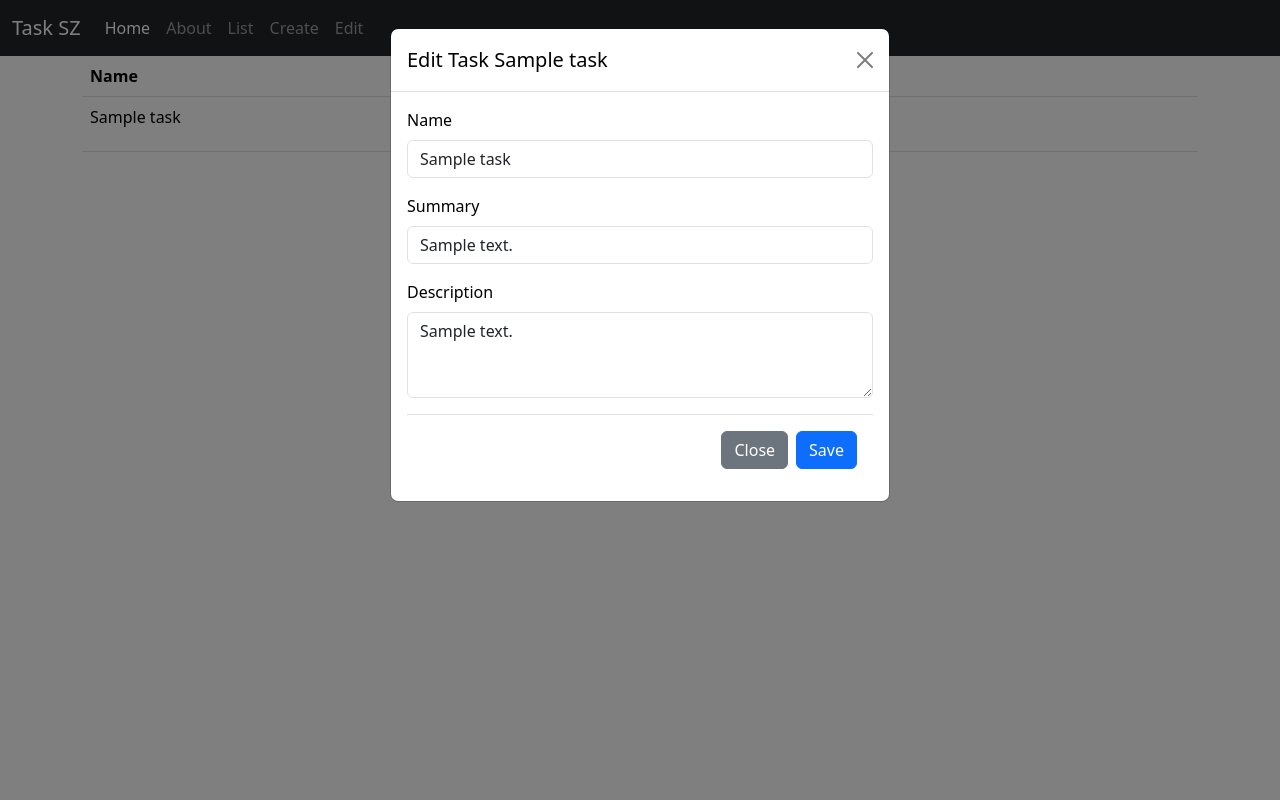
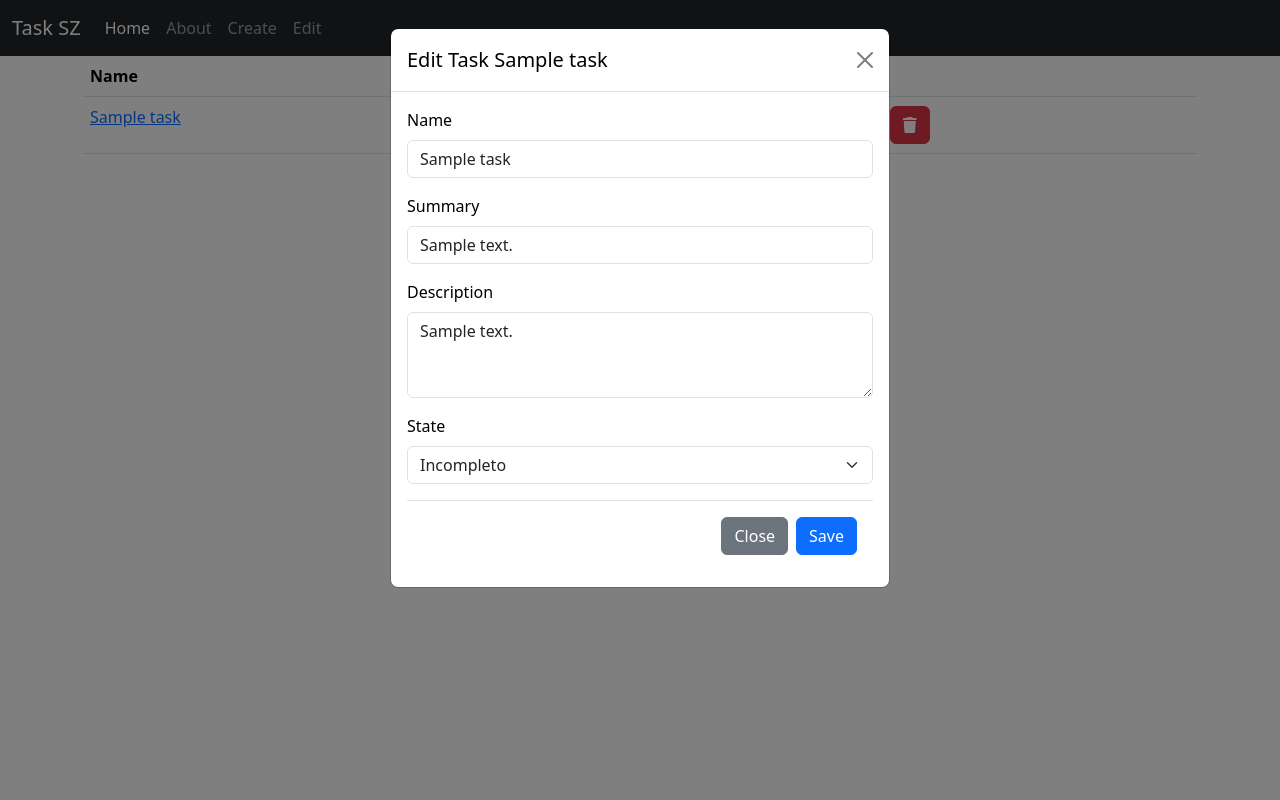
Before and after one commit to Mauricio-Chavez/task_mgr_completed, a Flask app: page /tasks/edit in a window 1280 px wide, after a click that opens the changed part. Run offline with Flask 3, Linux system fonts and the light colour scheme; a database or web service that is not in the repository returns one stand-in record (values such as "Sample title"); data that the repository does not hold is empty; some libraries are stand-ins or nearby versions.

Commit message:
Final Report Update

```diff
--- a/frontend/app/routes.py
+++ b/frontend/app/routes.py
@@ -76,21 +76,79 @@ def edit():
         response.status_code
     )
 
+@app.get('/tasks/<msg>')
+def success(msg):
+    return render_template('success.html',msg=msg)
+
 @app.post('/tasks/<int:pk>')
 def update(pk):
+    print('update')
     url = "%s/%s" % (BACKEND_URL,pk)
-    name = request.form['name']
-    summary = request.form['summary']
-    description = request.form['description']
-    data = {
-        'name': name,
-        'summary': summary,
-        'description': description
-    }
-    response = requests.put(url, json=data)
+    method = request.form['_method']
+    if method == 'DELETE':
+        print('delete')
+        response = requests.delete(url)
+        if response.status_code == 204:
+            return redirect(url_for('success', msg='Task deleted successfully'))
+        return(
+            render_template('error.html',err=response.status_code),
+            response.status_code
+        )
+    elif method == 'PUT':
+        name = request.form['name']
+        summary = request.form['summary']
+        description = request.form['description']
+        state = request.form['state']
+        if state == 'True':
+            state = True
+        else:
+            state = False
+        data = {
+            'name': name,
+            'summary': summary,
+            'description': description,
+            'is_done': state
+        }
+        response = requests.put(url, json=data)
+        if response.status_code == 204:
+            return redirect(url_for('success', msg='Task updated successfully'))
+        return(
+            render_template('error.html',err=response.status_code),
+            response.status_code
+        )
+
+@app.delete('/tasks/<int:pk>')
+def delete(pk):
+    url = "%s/%s" % (BACKEND_URL,pk)
+    response = requests.delete(url)
+    if response.status_code == 204:
+        return redirect(url_for('success', msg='Task deleted successfully'))
+    return(
+        render_template('error.html',err=response.status_code),
+        response.status_code
+    )
+
+'''
+@app.get('tasks/edit'/<int:pk>)
+def edit(pk):
+    url = "%s/%s" % (BACKEND_URL,pk)
+    response = requests.get(url)
+    if response.status_code == 200:
+        task = response.json().get('task')
+        return render_template('edit.html',task=task)
+    return(
+        render_template('error.html',err=response.status_code),
+        response.status_code
+    )
+@app.post('tasks/edit'/<int:pk>)
+def submit_task_update(pk):
+    url = "%s/%s" % (BACKEND_URL,pk)
+    task_data =request.form
+    response = requests.put("success.html", msg="Task updated successfully")
     if response.status_code == 204:
         return redirect(url_for('task_list'))
     return(
         render_template('error.html',err=response.status_code),
         response.status_code
     )
+'''
--- a/frontend/app/templates/base.html
+++ b/frontend/app/templates/base.html
@@ -21,7 +21,7 @@
                 <div class="navbar-nav">
                     <a class="nav-link active" aria-current="page" href="{{url_for('index')}}">Home</a>
                     <a class="nav-link" href="{{url_for('about')}}">About</a>
-                    <a class="nav-link" href="{{url_for('task_list')}}">List</a>
+                    <!-- <a class="nav-link" href="{{url_for('task_list')}}">List</a> -->
                     <a class="nav-link" href="{{url_for('new_task')}}">Create</a>
                     <a class="nav-link" href="{{url_for('edit')}}">Edit</a>
                 </div>
@@ -33,9 +33,12 @@
 
         {% endblock content %}
     </div>
-    <script src="https://cdn.jsdelivr.net/npm/bootstrap@5.3.3/dist/js/bootstrap.bundle.min.js"
-        integrity="sha384-YvpcrYf0tY3lHB60NNkmXc5s9fDVZLESaAA55NDzOxhy9GkcIdslK1eN7N6jIeHz" crossorigin="anonymous">
-        </script>
+    <script
+        src="https://cdn.jsdelivr.net/npm/bootstrap@5.3.3/dist/js/bootstrap.bundle.min.js"
+        integrity="sha384-YvpcrYf0tY3lHB60NNkmXc5s9fDVZLESaAA55NDzOxhy9GkcIdslK1eN7N6jIeHz"
+        crossorigin="anonymous">
+    </script>
+    <script src="https://kit.fontawesome.com/78edfb0c3d.js" crossorigin="anonymous"></script>
 </body>
 
 </html>
--- a/frontend/app/templates/edit.html
+++ b/frontend/app/templates/edit.html
@@ -3,23 +3,36 @@
 {% block title %}Edit Task{% endblock title %}
 
 {% block content %}
-
+<style>
+    .btn-delete {
+        margin: 0;
+        padding: 0;
+    }
+</style>
 <table class="table">
     <thead>
         <tr>
             <th scope="col">Name</th>
+            <th scope="col">Summary</th>
             <th scope="col"></th>
         </tr>
     </thead>
     <tbody>
         {% for task in tasks %}
         <tr>
-            <td>{{task.name}}</td>
+            <td><a href="{{url_for('detail', pk=task['id'])}}">
+                {{task["name"]}}
+            </a></td>
+            <td>{{task.summary}}</td>
             <td>
                 <button type="button" class="btn btn-primary" data-bs-toggle="modal"
                 data-bs-target="#modal{{ loop.index }}">
-                    Edit Task
+                    <i class="fa-solid fa-pen-to-square"></i>
                 </button>
+                <form action="{{url_for('delete', pk=task['id'])}}" method="POST" class="btn btn-delete">
+                    <input type="hidden" name="_method" value="DELETE">
+                    <button type="submit" class="btn btn-danger"><i class="fa-solid fa-trash" class="btn btn-danger"></i></button>
+                </form>
                 <div class="modal fade" id="modal{{ loop.index }}" tabindex="-1" aria-labelledby="exampleModalLabel"
                         aria-hidden="true">
                         <div class="modal-dialog">
@@ -43,7 +56,14 @@
                                             <label for="description" class="form-label">Description</label>
                                             <textarea class="form-control" name="description" id="description"rows="3" >{{task.description}}</textarea>
                                         </div>
-
+                                        <div class="mb-3">
+                                            <label for="state" class="form-label">State</label>
+                                            <select class="form-select" name="state" id="state">
+                                                <option value="False" {% if not task.is_done %} selected {% endif %}>Incompleto</option>
+                                                <option value="True" {% if task.is_done %} selected {% endif %}>Terminado</option>
+                                            </select>
+                                        </div>
+                                        <input type="hidden" name="_method" value="PUT">
                                         <div class="modal-footer">
                                             <button type="button" class="btn btn-secondary"
                                                 data-bs-dismiss="modal">Close</button>
--- a/frontend/app/templates/list.html
+++ b/frontend/app/templates/list.html
@@ -7,9 +7,7 @@
 <h1>Tasks</h1>
 <ul>
     {% for task in tasks %}
-    <a href="{{url_for('detail', pk=task['id'])}}">
-        {{task["name"]}} - {{task["summary"]}}
-    </a><br>
+    <br>
     {% endfor %}
 </ul>
 
```
Also changed, not shown: frontend/app/templates/success.html (added, +10 -0 lines), api/main.db.
